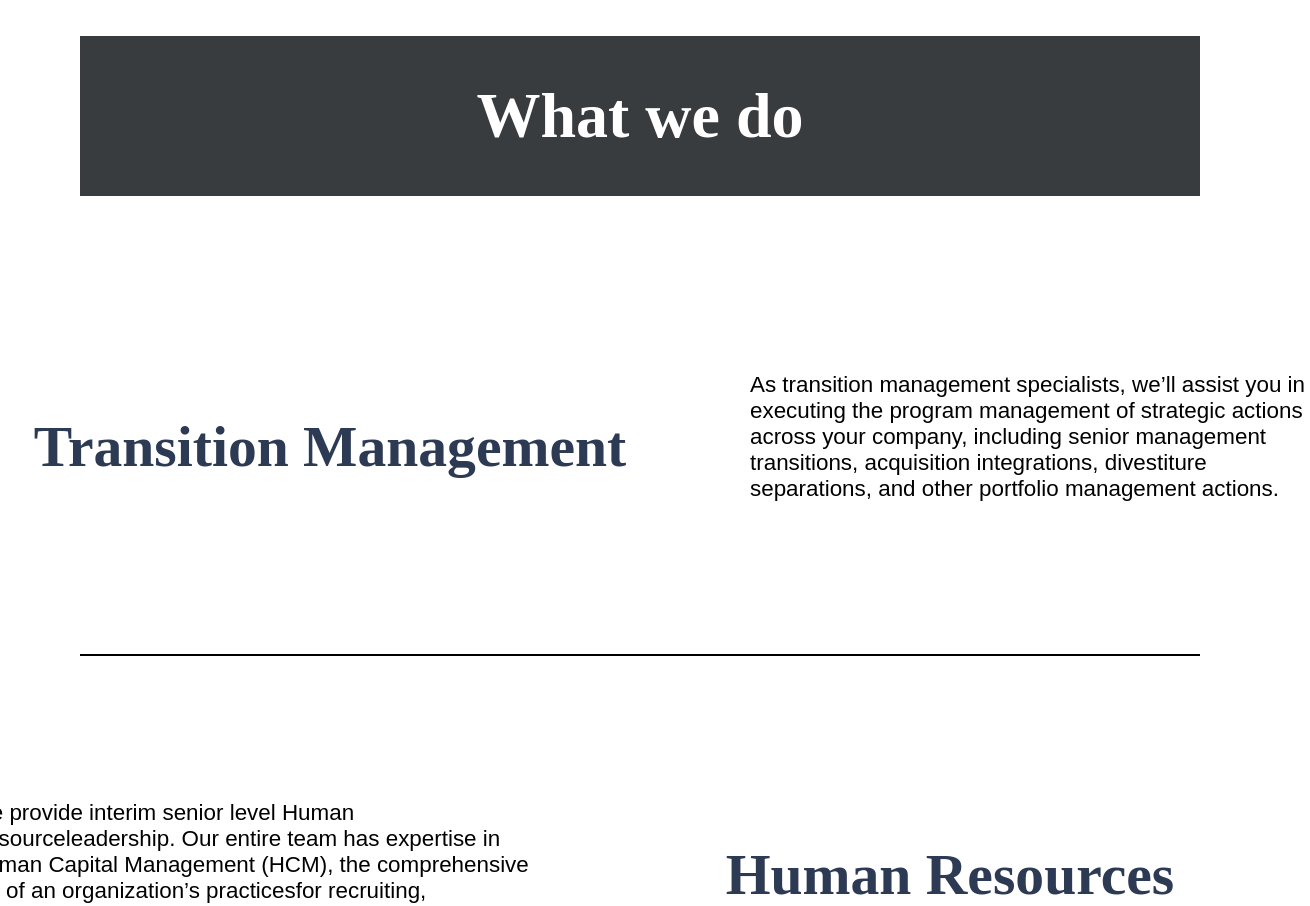
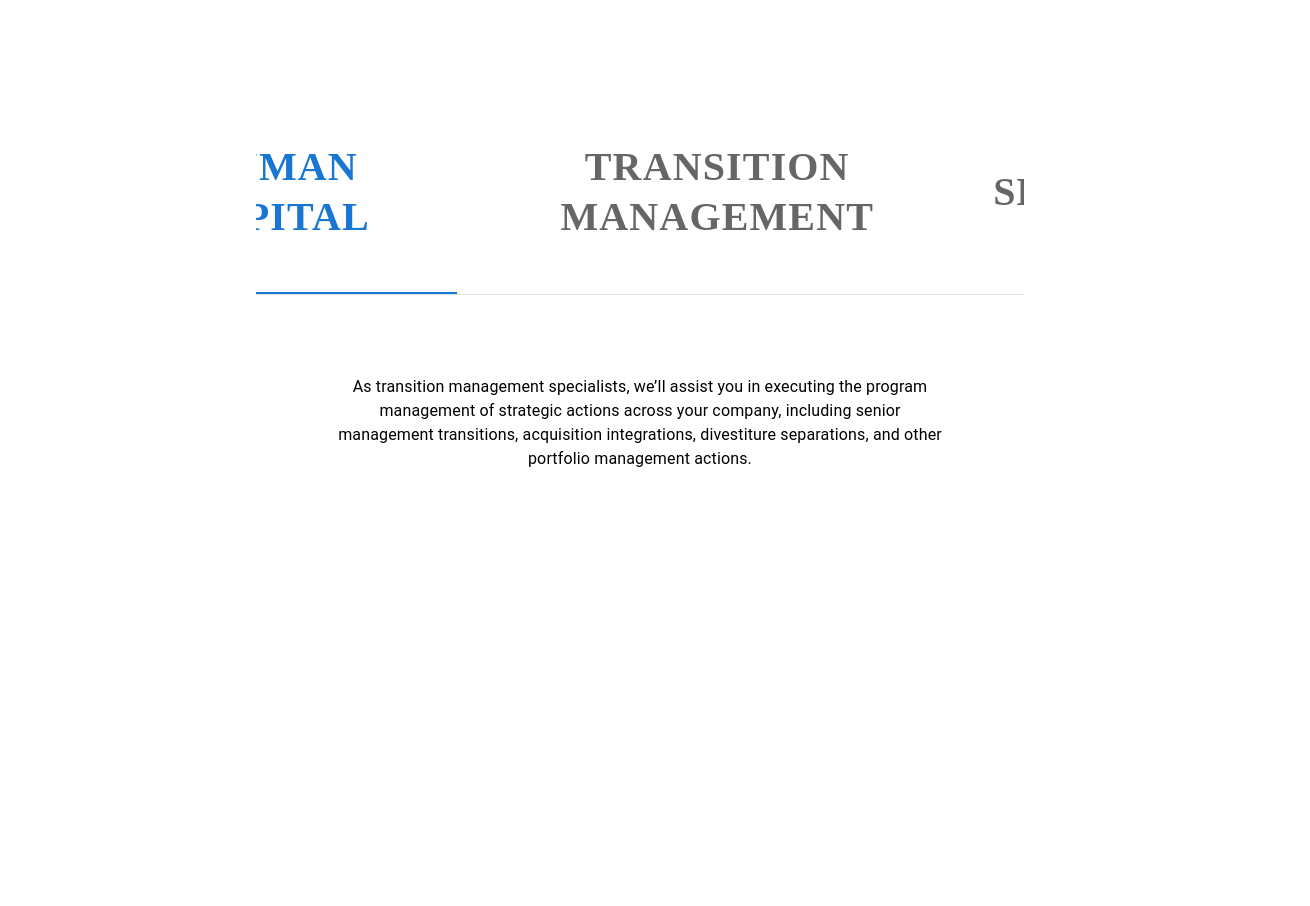
Before and after one commit to gabehug/hug-hcg, a React (Create React App) app: page / in a window 1280 px wide. Shown: the part 1880-2786 px from the top of the page, 1310 px wide, since content can reach past the window. Built offline with nearby package versions, Linux system fonts and the light colour scheme.

Commit message:
alternative work idea

```diff
--- a/package.json
+++ b/package.json
@@ -3,12 +3,17 @@
   "version": "0.1.0",
   "private": true,
   "dependencies": {
+    "@emotion/react": "^11.7.1",
+    "@emotion/styled": "^11.6.0",
+    "@mui/material": "^5.4.0",
+    "@mui/styled-engine-sc": "^5.3.0",
     "@testing-library/jest-dom": "^5.16.1",
     "@testing-library/react": "^12.1.2",
     "@testing-library/user-event": "^13.5.0",
     "react": "^17.0.2",
     "react-dom": "^17.0.2",
     "react-scripts": "5.0.0",
+    "styled-components": "^5.3.3",
     "web-vitals": "^2.1.4"
   },
   "scripts": {
--- /dev/null
+++ b/src/components/tabMenu/index.jsx
@@ -0,0 +1,99 @@
+import React from "react";
+import styled from "styled-components";
+import PropTypes from "prop-types";
+import Tabs from "@mui/material/Tabs";
+import Tab from "@mui/material/Tab";
+import Typography from "@mui/material/Typography";
+import Box from "@mui/material/Box";
+
+
+
+function TabPanel(props) {
+  const { children, value, index, ...other } = props;
+
+  return (
+    <div
+      role="tabpanel"
+      hidden={value !== index}
+      id={`simple-tabpanel-${index}`}
+      aria-labelledby={`simple-tab-${index}`}
+      {...other}
+    >
+      {value === index && (
+        <Box sx={{ p: 10 }}>
+          <Typography>{children}</Typography>
+        </Box>
+      )}
+    </div>
+  );
+}
+
+TabPanel.propTypes = {
+  children: PropTypes.node,
+  index: PropTypes.number.isRequired,
+  value: PropTypes.number.isRequired
+};
+
+function a11yProps(index) {
+  return {
+    id: `simple-tab-${index}`,
+    "aria-controls": `simple-tabpanel-${index}`
+  };
+}
+
+export default function BasicTabs() {
+  const [value, setValue] = React.useState(0);
+
+  const handleChange = (event, newValue) => {
+    setValue(newValue);
+  };
+
+return (
+        <Box sx={{ width: "100%" }}>
+            <Box sx={{ borderBottom: 1, borderColor: "divider" }}>
+                <Tabs
+                value={value}
+                onChange={handleChange}
+
+                centered
+                aria-label="basic tabs example"
+                >
+                    <Tab label="Human Capital" {...a11yProps(1)}
+                    sx={{
+                        fontFamily: 'body',
+                        fontSize: '2.5em',
+                        fontWeight: '600',
+                        margin: '1em',
+                    }}
+                />
+                <Tab label="Transition Management" {...a11yProps(0)}
+                    sx={{
+                        fontFamily: 'body',
+                        fontSize: '2.5em',
+                        fontWeight: '600',
+                        margin: '1em',
+                    }}
+                />
+
+                <Tab label="Search" {...a11yProps(2)}
+                    sx={{
+                        fontFamily: 'body',
+                        fontSize: '2.5em',
+                        fontWeight: '600',
+                        margin: '1em',
+                    }}
+                />
+                </Tabs>
+            </Box>
+            <TabPanel value={value} index={0}>
+                As transition management specialists, we’ll assist you in executing the program management of strategic actions across your company, including senior management transitions, acquisition integrations, divestiture separations, and other portfolio management actions.
+            </TabPanel>
+            <TabPanel value={value} index={1}>
+                We provide interim senior level Human Resourceleadership.  Our entire team has expertise in Human Capital Management (HCM), the comprehensive set of an organization’s practicesfor recruiting, managing, developing, and optimizing employees (as an intangible asset) in order to maximize their business value.
+            </TabPanel>
+            <TabPanel value={value} index={2}>
+                A different approach to recruiting, we’ll embed one or more of our team members into your organization to execute the search process, ensuring that not only do we find a candidate with the right set of knowledge, skills, and abilities, but someone who fits your unique organizational culture.
+            </TabPanel>
+        </Box>
+    );
+}
--- a/src/components/work/index.jsx
+++ b/src/components/work/index.jsx
@@ -1,6 +1,7 @@
 import React from "react";
 import styled from "styled-components";
 import { Marginer } from "../../components/marginer";
+import BasicTabs from "../../components/tabMenu";
 
 const WorkContainer = styled.div`
     width: 100%;
@@ -31,6 +32,7 @@ const TopSectionContainer = styled.div`
     display: flex;
     flex-direction: row;
     justify-content: center;
+    width: 60%;
 `;
 
 const CardTitle = styled.div`
@@ -71,40 +73,10 @@ export function Work(props) {
     return (
         <WorkContainer>
             <Background>
-                <TitleContainer>
-                    <h1> What we do</h1>
-                </TitleContainer>
+                <Marginer direction="vertical" margin={150} />
                 <TopSectionContainer>
-                    <CardTitle>
-                        <h1>Transition Management</h1>
-                    </CardTitle>
-                    <Marginer direction="horizontal" margin={60} />
-                    <CardText>
-                        <p>As transition management specialists, we’ll assist you in executing the program management of strategic actions across your company, including senior management transitions, acquisition integrations, divestiture separations, and other portfolio management actions.</p>
-                    </CardText>
+                    <BasicTabs />
                 </TopSectionContainer>
-                <Marginer direction="vertical" margin={40} />
-                <LineContainer />
-                <MidSectionContainer>
-                    <CardText>
-                        <p>We provide interim senior level Human Resourceleadership.  Our entire team has expertise in Human Capital Management (HCM), the comprehensive set of an organization’s practicesfor recruiting, managing, developing, and optimizing employees (as an intangible asset) in order to maximize their business value.</p>
-                    </CardText>
-                    <Marginer direction="horizontal" margin={60} />
-                    <CardTitle>
-                        <h1>Human Resources</h1>
-                    </CardTitle>
-                </MidSectionContainer>
-                <Marginer direction="vertical" margin={30} />
-                <LineContainer />
-                <BottomSectionContainer>
-                    <CardTitle>
-                        <h1>Search</h1>
-                    </CardTitle>
-                    <Marginer direction="horizontal" margin={60} />
-                    <CardText>
-                        <p>A different approach to recruiting, we’ll embed one or more of our team members into your organization to execute the search process, ensuring that not only do we find a candidate with the right set of knowledge, skills, and abilities, but someone who fits your unique organizational culture. </p>
-                    </CardText>
-                </BottomSectionContainer>
                 <Marginer direction="vertical" margin={30} />
             </Background>
         </WorkContainer>
```
Also changed, not shown: 1 other file (tests, documents, lock files or other folders).
